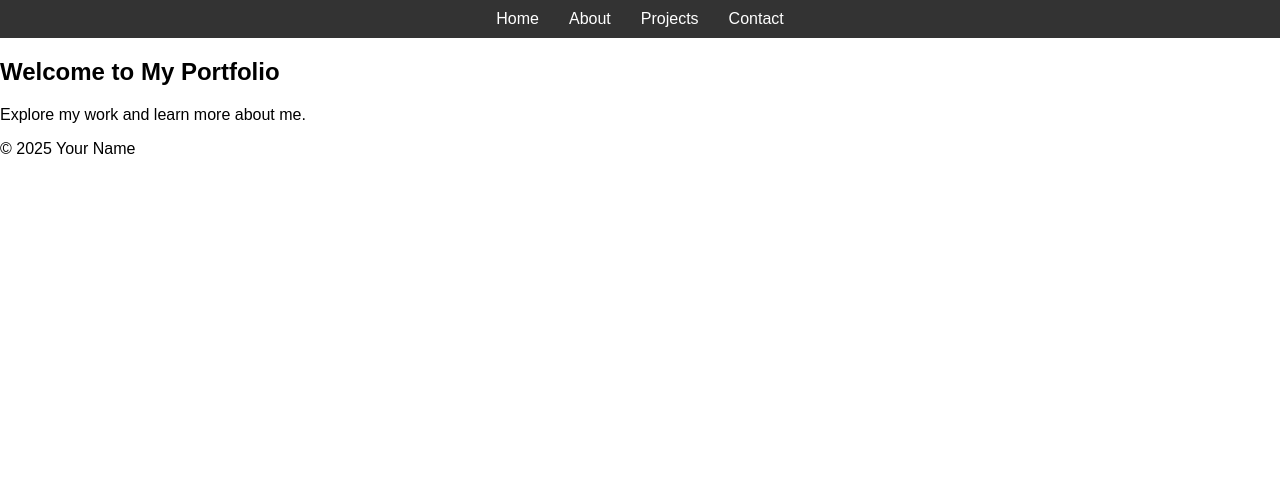
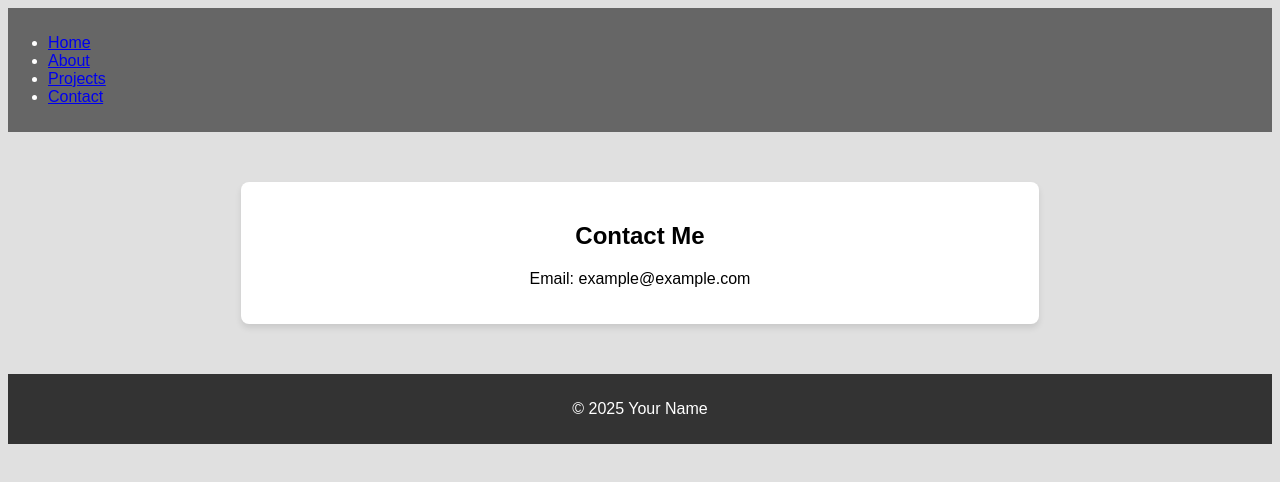
Before and after one commit to Aleem2357/Portfolio-Website, a website: page src/contact.html in a window 1280 px wide. Drawn offline with Linux system fonts and the light colour scheme.

Commit message:
Add contact page

```diff
--- a/src/index.html
+++ b/src/contact.html
@@ -1,13 +1,11 @@
 <!DOCTYPE html>
 <html lang="en">
-
 <head>
     <meta charset="UTF-8">
     <meta name="viewport" content="width=device-width, initial-scale=1.0">
-    <title>Home</title>
-    <link rel="stylesheet" href="../styles/home.css">
+    <title>Contact</title>
+    <link rel="stylesheet" href="../styles/contact.css">
 </head>
-
 <body>
     <header>
         <nav>
@@ -21,13 +19,12 @@
     </header>
     <main>
         <section>
-            <h1>Welcome to My Portfolio</h1>
-            <p>Explore my work and learn more about me.</p>
+            <h1>Contact Me</h1>
+            <p>Email: example@example.com</p>
         </section>
     </main>
     <footer>
         <p>&copy; 2025 Your Name</p>
     </footer>
 </body>
-
 </html>
--- /dev/null
+++ b/styles/contact.css
@@ -0,0 +1,27 @@
+body {
+    font-family: Arial, sans-serif;
+    background-color: #e0e0e0;
+}
+
+header {
+    background-color: #666;
+    color: white;
+    padding: 10px 0;
+}
+
+main {
+    margin: 50px auto;
+    width: 60%;
+    text-align: center;
+    background: #fff;
+    padding: 20px;
+    border-radius: 8px;
+    box-shadow: 0 4px 6px rgba(0, 0, 0, 0.1);
+}
+
+footer {
+    text-align: center;
+    padding: 10px;
+    background-color: #333;
+    color: white;
+}
--- a/styles/home.css
+++ /dev/null
@@ -1,29 +0,0 @@
-
-body {
-    font-family: Arial, sans-serif;
-    margin: 0;
-    padding: 0;
-}
-
-header {
-    background-color: #333;
-    color: white;
-    padding: 10px 0;
-}
-
-header ul {
-    list-style: none;
-    display: flex;
-    justify-content: center;
-    padding: 0;
-    margin: 0;
-}
-
-header ul li {
-    margin: 0 15px;
-}
-
-header ul li a {
-    color: white;
-    text-decoration: none;
-}
```
